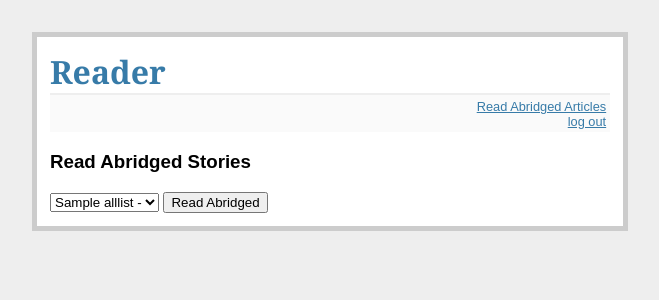
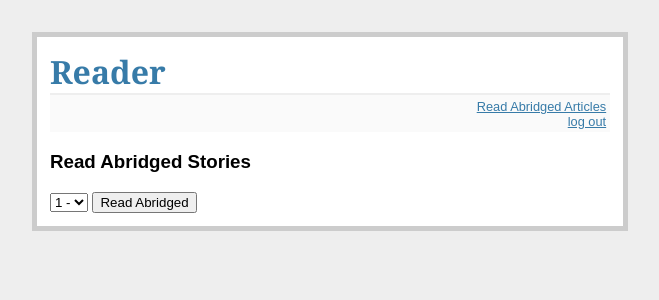
Before and after one commit to seme0021/flaskr-reader, a Flask app: template templates/show_all_stories.html in a window 1280 px wide. Shown: the top 300 px of the page, without its empty margins (310-969 px from the left). Run offline with Flask 2, Linux system fonts and the light colour scheme; the visitor is signed in with stand-in values (Sample User, id 1); the template is opened without the code that fills it: most values are stand-ins (such as "Sample title", 1, 10 or a date in 2020).

Commit message:
added some comments and modified function to show only recent stories

```diff
--- a/app.py
+++ b/app.py
@@ -23,6 +23,7 @@
 def show_entries():
     uid = session.get('uid')
     entries = {'idlist':[],'alllist':[]}
+
     idlist = list(r.sdiff('news:nytimes:sid', 'user:%s:read:sids' %uid))
     alllist = list(r.smembers('news:nytimes:sid'))
     entries['idlist'].append(idlist)
@@ -30,7 +31,9 @@
     print entries['idlist']
     return render_template('show_entries.html', entries=entries, r = r)
 
-
+#Called by: show_entries.html
+#Calls: show_stories.html
+#Gets number of paragraphs in a story
 @app.route('/',methods=['POST'])
 def show_stories():
    if not session.get('logged_in'):
@@ -54,12 +57,15 @@
       r.sadd('nytimes:usps:%s:%s:%s' % (uid,sid,i), score)
    return redirect(url_for('show_entries'))
 
+#Called by: show_all_stories.html
+#Calls: show_abridged.html
 @app.route('/all', methods=['POST'])
 def read_abridged():
    if not session.get('logged_in'):
       abort(401)
    sid = request.form['abr-stories']
    entries = {'sid':[],'top5':[]}
+
    print str(sid)
    story = process_story(sid)
    t =top5(story)
@@ -69,10 +75,15 @@
    print entries
    return render_template('show_abridged.html', entries = entries, r=r)
 
+#Post the non-expired story ids
 @app.route('/all')
 def read_stories():
    uid = session.get('uid')
-   entries = {'idlist':[],'alllist':[]}
+   entries = {'idlist':[],'alllist':[],'cur_ids':[]}
+   #Get current stories
+   cur_keys = r.keys("news:active:*")
+   for key in cur_keys:
+       entries['cur_ids'].append(key.split(':')[2])
    idlist = list(r.sdiff('news:nytimes:sid', 'user:%s:read:sids' %uid))
    alllist = list(r.smembers('news:nytimes:sid'))
    entries['idlist'].append(idlist)
--- a/templates/show_all_stories.html
+++ b/templates/show_all_stories.html
@@ -4,7 +4,7 @@
   <div> <h3> Read Abridged Stories</h3></div>
   <form action="{{ url_for('read_abridged') }}" method=post class=abridged-story>
      <select name="abr-stories">
-        {% for i in entries['alllist'][0] %}
+        {% for i in entries['cur_ids'] %}
           <option value={{i}}>{{i}} - {{ (r.smembers('news:nytimes:%s:headline' % i).pop()).replace("[","").replace("]","").decode('utf-8') }}</option>
   {% endfor %}
      </select>
```
